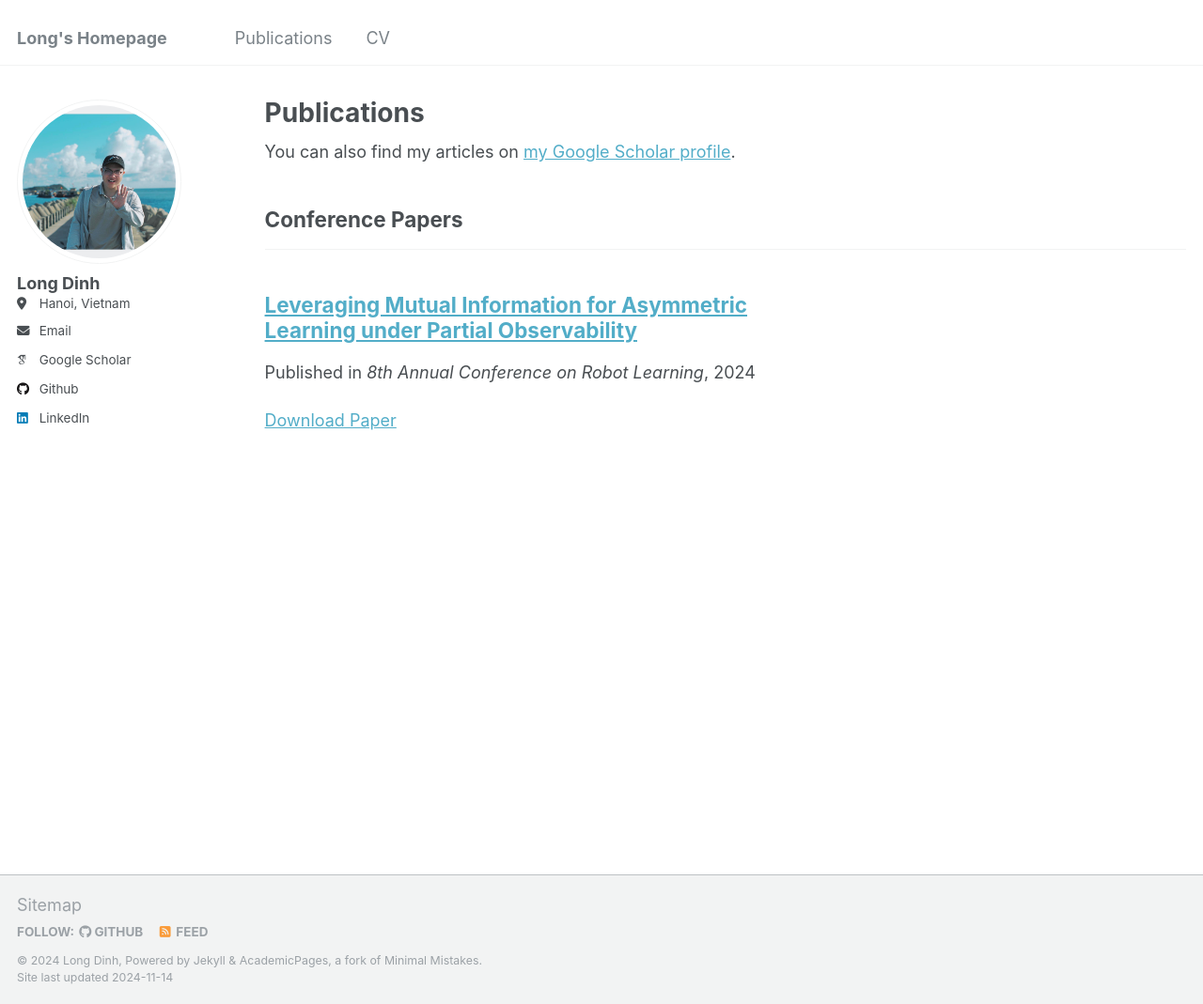
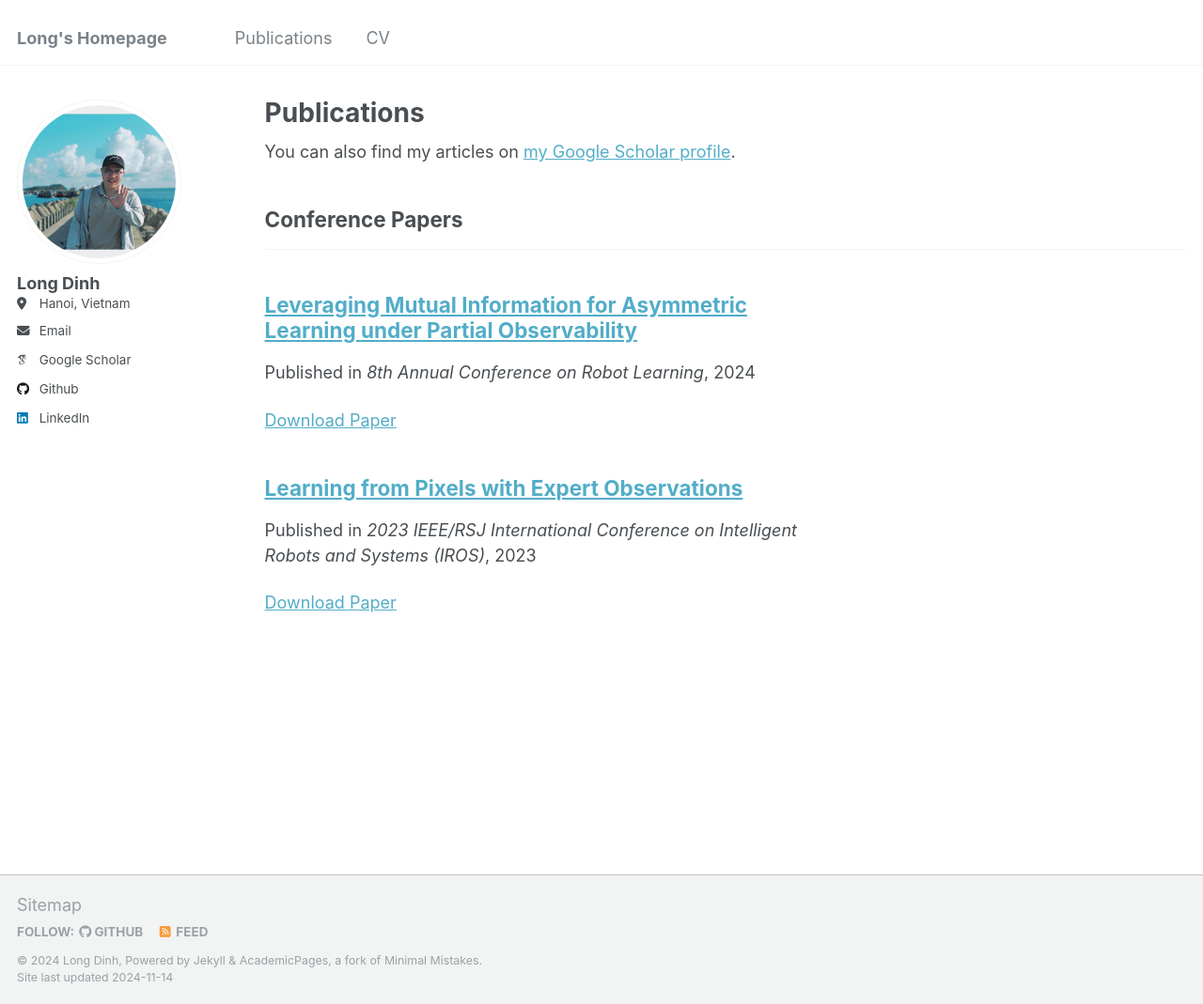
Before and after one commit to Longdvt/longdinh.github.io, a Jekyll site: the page built from _pages/publications.html, in a window 1280 px wide and 1069 px high. Shown: the whole window at 94% size. Built offline with Jekyll 4.4.1, drawn with Linux system fonts in a browser that asks for light colours; some web fonts are replaced.

Commit message:
minor change

```diff
--- /dev/null
+++ b/_publications/2023-10-01-IROS-2023.md
@@ -0,0 +1,15 @@
+---
+title: "Learning from Pixels with Expert Observations"
+collection: publications
+category: conferences
+permalink: /publication/2023-10-01-IROS-2023
+excerpt: " "
+date: 2023-10-01
+venue: '2023 IEEE/RSJ International Conference on Intelligent Robots and Systems (IROS)'
+slidesurl: # URL
+paperurl: 'http://longdvt.github.io/files/leo.pdf'
+citation: # URL
+---
+Author: Minh-Huy Hoang, **Long Dinh**, Hai Nguyen
+
+Links: [paper](https://ieeexplore.ieee.org/abstract/document/10342043)    [site](https://sites.google.com/view/leo-rb)
```
Also changed, not shown: _pages/cv.md (+5 -5 lines).
